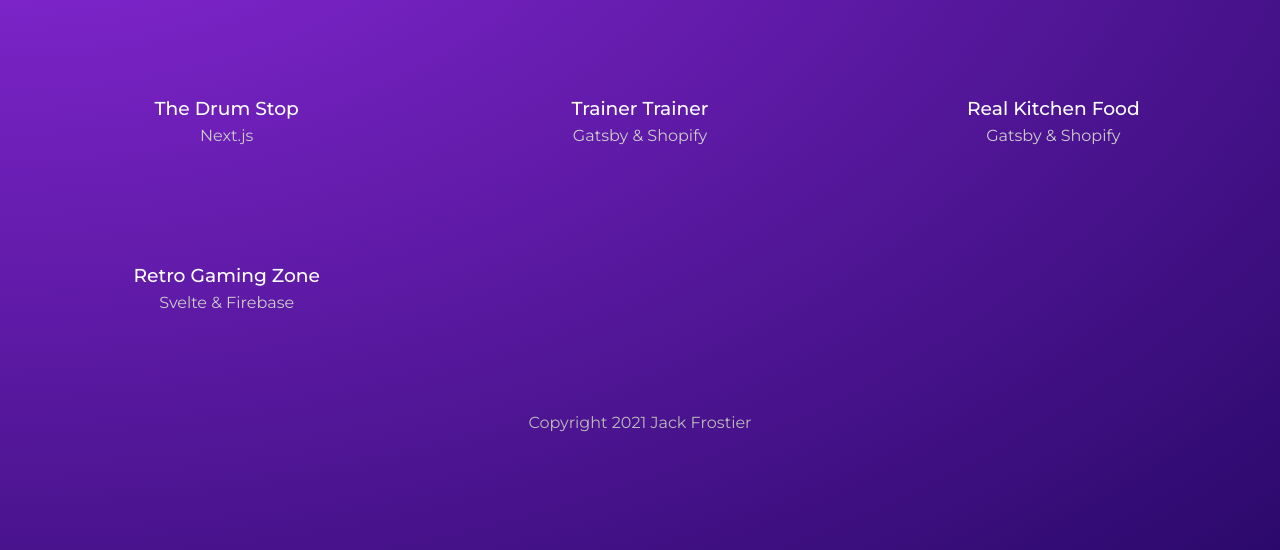
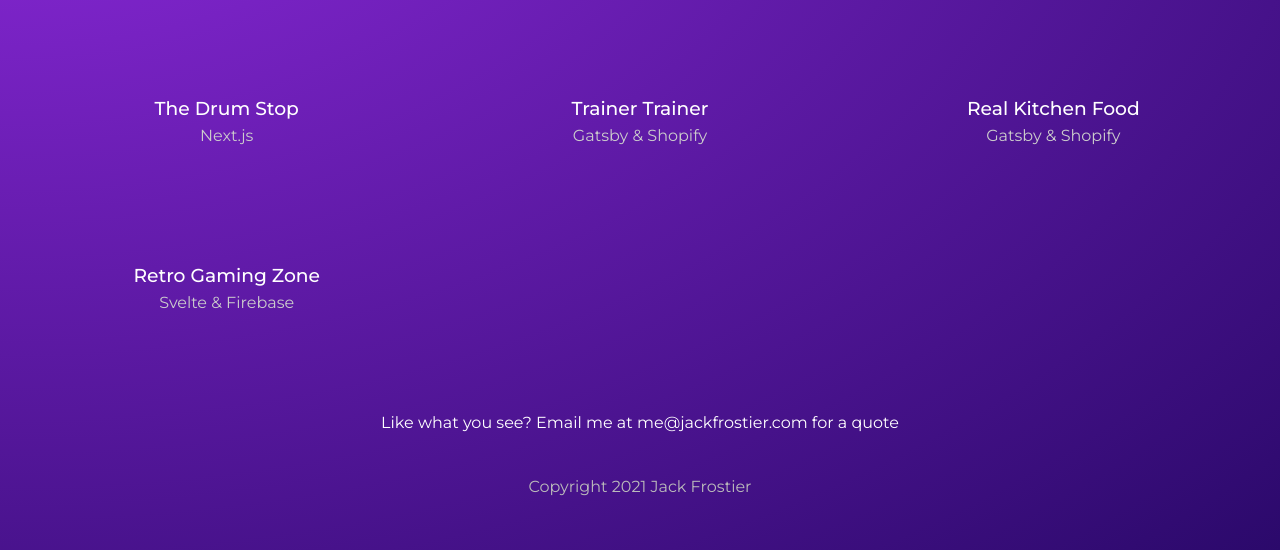
Before and after one commit to harshpandey002/learn-gatsby, a Gatsby site: page /projects in a window 1280 px wide. Shown: the part 250-800 px from the top of the page. Built offline with nearby package versions, Linux system fonts and the light colour scheme; Gatsby itself is replaced by a stand-in of ours.

Commit message:
Multiple Queries

```diff
--- a/gatsby-config.js
+++ b/gatsby-config.js
@@ -20,5 +20,6 @@
     title: "Jack Frostier",
     description: "Portfolio",
     copyright: "This website is copyright 2021 Jack Frostier",
+    contact: "me@jackfrostier.com",
   },
 }
--- a/src/pages/projects/index.js
+++ b/src/pages/projects/index.js
@@ -4,8 +4,9 @@
 import * as styles from "../../styles/projects.module.css"
 
 export default function Projects({ data }) {
-  const projects = data.allMarkdownRemark.nodes
-  console.log(projects)
+  const projects = data.projects.nodes
+  const contact = data.contact.siteMetadata.contact
+  console.log(data)
 
   return (
     <Layout>
@@ -22,6 +23,7 @@
             </Link>
           ))}
         </div>
+        <p>Like what you see? Email me at {contact} for a quote</p>
       </div>
     </Layout>
   )
@@ -30,7 +32,9 @@
 //Export Page query
 export const query = graphql`
   query ProjectsPage {
-    allMarkdownRemark(sort: { fields: frontmatter___date, order: DESC }) {
+    projects: allMarkdownRemark(
+      sort: { fields: frontmatter___date, order: DESC }
+    ) {
       nodes {
         frontmatter {
           slug
@@ -40,5 +44,10 @@
         id
       }
     }
+    contact: site {
+      siteMetadata {
+        contact
+      }
+    }
   }
 `
```
